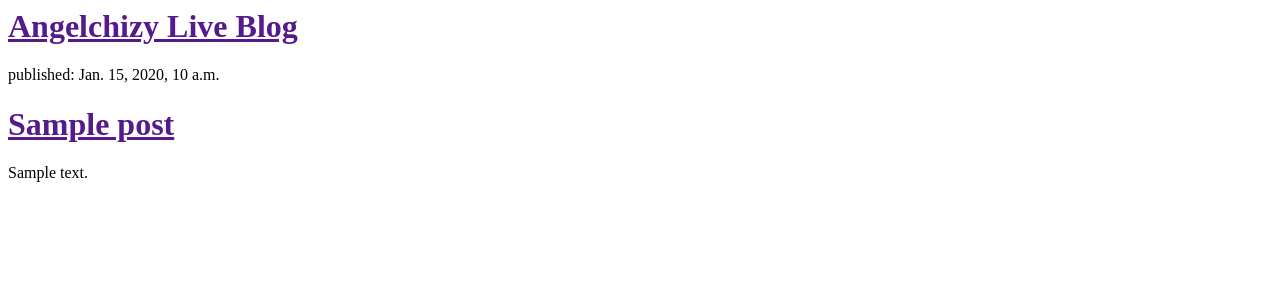
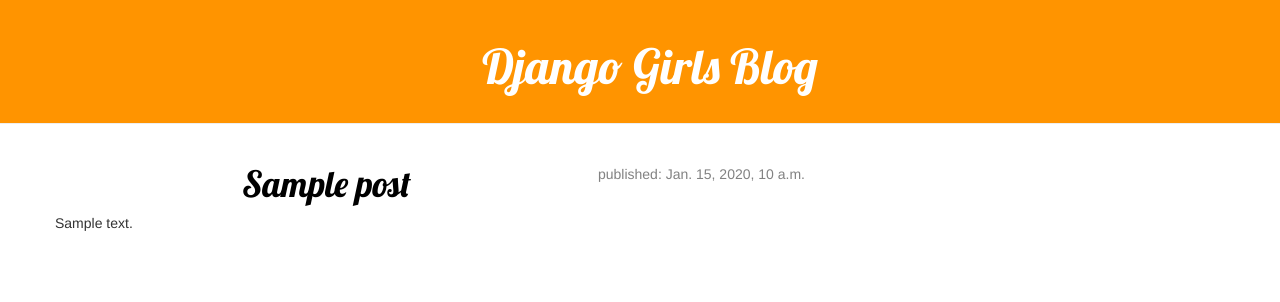
Before and after one commit to angelchizy/my-first-blog, a Django app: template blog/templates/blog/post_list.html in a window 1280 px wide. Shown: the top 302 px of the page. Run offline with Django 3.2, Linux system fonts and the light colour scheme; the template is opened without the code that fills it: values that come from a table or form of the project are taken from there, others are empty; tables that the repository leaves empty hold one stand-in row (values such as "Sample post"); some libraries are stand-ins or nearby versions.

Commit message:
Created single post block in the template

```diff
--- /dev/null
+++ b/blog/static/css/blog.css
@@ -0,0 +1,57 @@
+h1 {
+	text-align: center;
+}
+h1 a {
+    color: #FCA205;
+    font-family: 'Lobster';
+}
+
+.page-header {
+    background-color: #ff9400;
+    margin-top: 0;
+    padding: 20px 20px 20px 40px;
+}
+
+.page-header h1,
+.page-header h1 a, .page-header h1 a:visited,
+.page-header h1 a:active {
+    color: #ffffff;
+    font-size: 36pt;
+    text-decoration: none;
+}
+
+.content {
+    margin-left: 40px;
+}
+
+h1, h2, h3, h4 {
+    font-family: 'Lobster', cursive;
+}
+
+.date {
+    float: right;
+    color: #828282;
+}
+
+.save {
+    float: right;
+}
+
+.post-form textarea, .post-form input {
+    width: 100%;
+}
+
+.top-menu, .top-menu:hover, .top-menu:visited {
+    color: #ffffff;
+    float: right;
+    font-size: 26pt;
+    margin-right: 20px;
+}
+
+.post {
+    margin-bottom: 70px;
+}
+
+.post h1 a, .post h1 a:visited {
+    color: #000000;
+}
--- /dev/null
+++ b/blog/templates/blog/base.html
@@ -0,0 +1,25 @@
+{% load staticfiles %}
+<html>
+
+    <head>
+        <title>Angelchizy blog</title>
+        <link href="http://fonts.googleapis.com/css?family=Lobster&subset=latin,latin-ext" rel="stylesheet" type="text/css">
+        <link rel="stylesheet" href="//maxcdn.bootstrapcdn.com/bootstrap/3.2.0/css/bootstrap.min.css">
+		<link rel="stylesheet" href="//maxcdn.bootstrapcdn.com/bootstrap/3.2.0/css/bootstrap-theme.min.css">
+		<link rel="stylesheet" href="{% static 'css/blog.css' %}">
+    </head>
+
+   	<body>
+	    <div class="page-header">
+	        <h1><a href="/">Django Girls Blog</a></h1>
+	    </div>
+	    <div class="content container">
+	        <div class="row">
+	            <div class="col-md-8">
+	            {% block content %}
+	            {% endblock %}
+	            </div>
+	        </div>
+	    </div>
+	</body>
+</html>
--- a/blog/templates/blog/post_list.html
+++ b/blog/templates/blog/post_list.html
@@ -1,20 +1,12 @@
-<html>
-
-    <head>
-        <title>Angelchizy blog</title>
-    </head>
-
-    <body>
-        <div>
-            <h1><a href="">Angelchizy Live Blog</a></h1>
-        </div>
-
-       	{% for post in posts %}
-    		<div>
+{% extends 'blog/base.html' %}
+{% block content %}
+	{% for post in posts %}
+		<div class="post">
+		    <div class="date">
 		        <p>published: {{ post.published_date }}</p>
-		        <h1><a href="">{{ post.title }}</a></h1>
-		        <p>{{ post.text|linebreaks }}</p>
 		    </div>
-		{% endfor %}
-    </body>
-</html>
+		    <h1><a href="{% url 'post_detail' pk=post.pk %}">{{ post.title }}</a></h1>
+		    <p>{{ post.text|linebreaks }}</p>
+		</div>
+	{% endfor %}
+{% endblock %}
--- a/blog/urls.py
+++ b/blog/urls.py
@@ -3,4 +3,5 @@
 
 urlpatterns = [
     url(r'^$', views.post_list, name='post_list'),
+    url(r'^post/(?P<pk>[0-9]+)/$', views.post_detail, name='post_detail'),
 ]
--- a/blog/views.py
+++ b/blog/views.py
@@ -1,7 +1,12 @@
 from django.shortcuts import render
 from django.utils import timezone
 from .models import Post
+from django.shortcuts import render, get_object_or_404
 
 def post_list(request):
     posts = Post.objects.filter(published_date__lte=timezone.now()).order_by('published_date')
     return render(request, 'blog/post_list.html', {'posts': posts})
+
+def post_detail(request, pk):
+    post = get_object_or_404(Post, pk=pk)
+    return render(request, 'blog/post_detail.html', {'post': post})
```
Also changed, not shown: blog/templates/blog/post_detail.html (added, +13 -0 lines).
